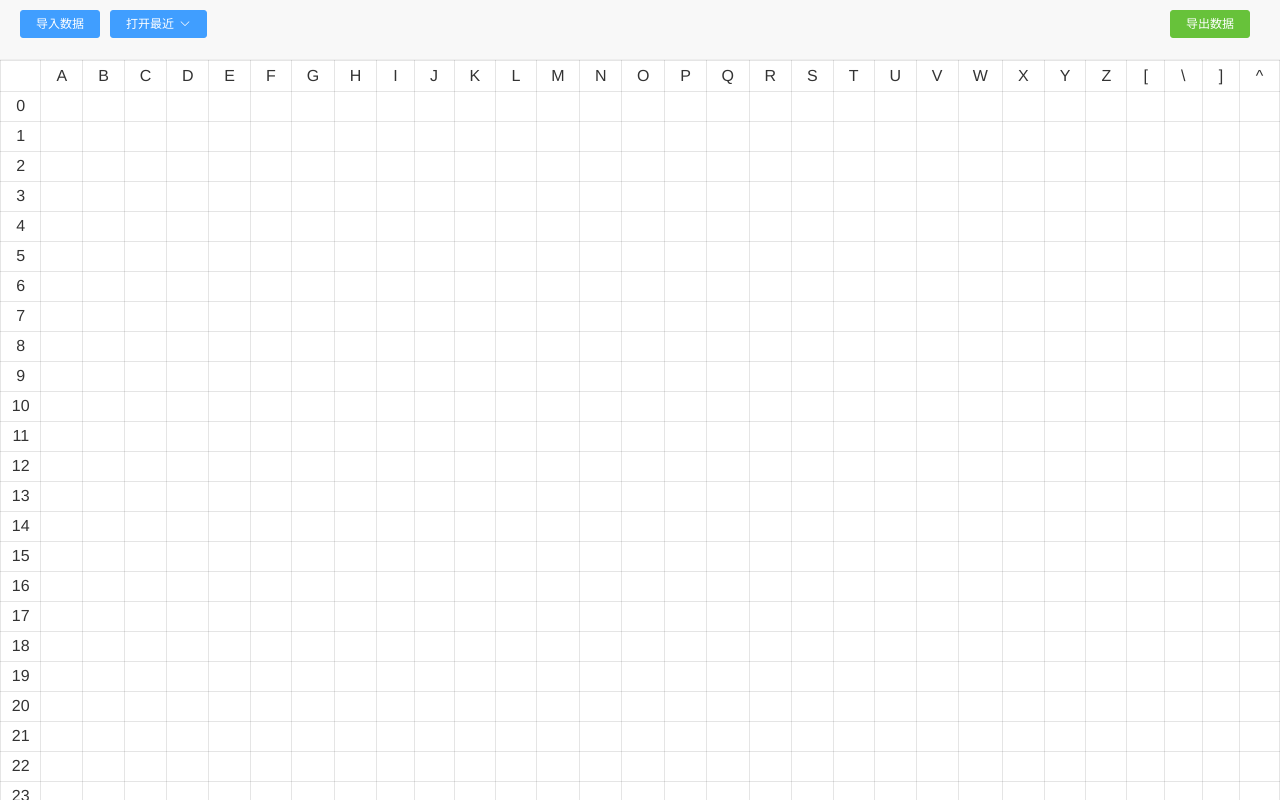
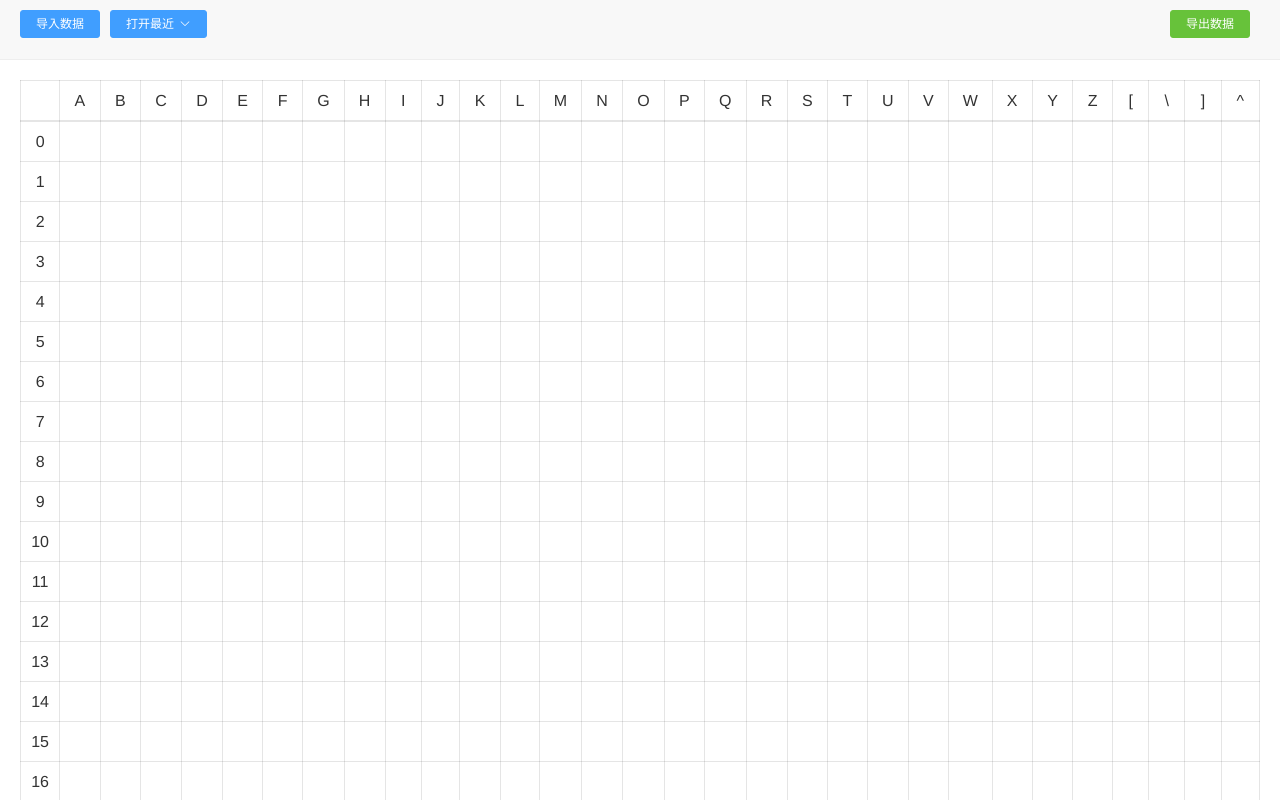
Before and after one commit to lxw15337674/xlsx, a Vue app: page /#/ in a window 1280 px wide. Shown: the top 800 px of the page. Built offline with nearby package versions, Linux system fonts and the light colour scheme.

Commit message:
拉伸调整

```diff
--- a/src/assets/stylus/variables.styl
+++ b/src/assets/stylus/variables.styl
@@ -8,9 +8,5 @@ transparentColor = rgba(0, 0, 0, 0)
 activeColor = #4FA0F1
 //通用灰色
 bgColor = #f8f8f8
-// 悬停灰色
-hoverGrayColor = #e9e9e9
-
-borderColor=#E0E0E0
-
-$borderStyle = 1px solid rgba(0,0,0,0.04)
+// 边框色
+borderColor = 1px solid rgba(0,0,0,0.04)
--- /dev/null
+++ b/src/utils/debounce.js
@@ -0,0 +1,14 @@
+export default function debounce(fn, wait = 50) {
+    // 缓存一个定时器id
+    let timer = null;
+    // 这里返回的函数时每次用户实际调用的防抖函数
+    // 如果已经设定过定时器了就清空上一次的定时器
+    // 开始一个定时器，延迟执行用户传入的方法
+    return function (...args) {
+        if (timer) clearTimeout(timer);
+        timer = setTimeout(() => {
+            //将实际的this和参数传入用户实际调用的函数
+            fn.apply(this, args);
+        }, wait);
+    };
+}
--- a/src/views/componets/board/board.js
+++ b/src/views/componets/board/board.js
@@ -1,3 +1,4 @@
+import debounce from 'src/utils/debounce'
 export default {
     data() {
         return {
@@ -35,7 +36,7 @@ export default {
 
     props: {
         data: {
-      default: function() {
+            default: function () {
                 let array = [];
                 for (let row = 0; row < 200; row++) {
                     array[row] = [];
@@ -51,7 +52,7 @@ export default {
         },
     },
     filters: {
-    charCode: function(index) {
+        charCode: function (index) {
             if (!index) {
                 return ' ';
             }
@@ -116,58 +117,58 @@ export default {
                 this.colsHeader.push({ width: '100' });
             });
         },
-    //TODO
-    // 待调整
         // 列拉伸
         colResizeStart(evt, index) {
             evt.preventDefault();
             let vue = this;
+            const Tableleft = vue.$refs.table.getBoundingClientRect().left
             let vertAxis = vue.$refs.vertAxis.style;
             vertAxis.display = '';
-      vertAxis.left = `${evt.pageX}px`;
+            vertAxis.left = `${evt.pageX - vue.$refs.table.getBoundingClientRect().left}px`;
             document.body.style.cursor = 'col-resize';
-      let HandleOnMouseMove = function(evt) {
-        evt.stopPropagation();
-        vertAxis.left = `${evt.pageX}px`;
+            let HandleOnMouseMove = function HandleOnMouseMove(evt) {
+                vertAxis.left = `${evt.pageX - Tableleft}px`;
+                console.log(vertAxis.left)
             };
-      let HandleOnMouseUp = function(evt) {
+            let HandleOnMouseUp = function (evt) {
                 vertAxis.display = 'none';
                 document.body.style.cursor = '';
                 let width =
-          vue.$refs.cols[index].getBoundingClientRect().width +
-          evt.pageX -
-          vue.store.startX;
+                    evt.pageX - vue.$refs.cols[index].getBoundingClientRect().left
                 vue.colsHeader[index].width = width;
-        document.removeEventListener('mousemove', HandleOnMouseMove);
-        document.removeEventListener('mouseup', HandleOnMouseUp);
+                window.removeEventListener('mousemove', HandleOnMouseMove);
+                window.removeEventListener('mouseup', HandleOnMouseUp);
             };
-      document.addEventListener('mouseup', HandleOnMouseUp);
-      document.addEventListener('mousemove', HandleOnMouseMove);
+            window.addEventListener('mouseup', HandleOnMouseUp);
+            // window.addEventListener('mousemove', debounce(HandleOnMouseMove, 1000));
+            window.addEventListener('mousemove', HandleOnMouseMove)
+
         },
         // 行拉伸
         rowResizeStart(evt, index) {
+            evt.preventDefault();
             let vue = this;
+            const TableTop = vue.$refs.table.getBoundingClientRect().top
+            let horiAxis = vue.$refs.horiAxis.style;
             vue.store.startY = evt.pageY;
-      vue.vertAxis.display = '';
-      vue.vertAxis.top = `${evt.pageY}px`;
-      let HandleOnMouseMove = function(evt) {
+            horiAxis.display = '';
+            horiAxis.top = `${evt.pageY - TableTop}px`;
+            let HandleOnMouseMove = function (evt) {
                 evt.stopPropagation();
-        vue.vertAxis.top = `${evt.pageY}px`;
+                horiAxis.top = `${evt.pageY - TableTop}px`;
                 document.body.style.cursor = 'ns-resize';
             };
-      let HandleOnMouseUp = function(evt) {
-        vue.vertAxis.display = 'none';
+            let HandleOnMouseUp = function (evt) {
+                horiAxis.display = 'none';
                 document.body.style.cursor = '';
                 let height =
-          vue.$refs.rows[index].getBoundingClientRect().height +
-          evt.pageY -
-          vue.store.startY;
+                    evt.pageY - vue.$refs.rows[index].getBoundingClientRect().top
                 vue.rowsHeader[index].height = `${height}px`;
-        document.removeEventListener('mousemove', HandleOnMouseMove);
-        document.removeEventListener('mouseup', HandleOnMouseUp);
+                window.removeEventListener('mousemove', HandleOnMouseMove);
+                window.removeEventListener('mouseup', HandleOnMouseUp);
             };
-      document.addEventListener('mouseup', HandleOnMouseUp);
-      document.addEventListener('mousemove', HandleOnMouseMove);
+            window.addEventListener('mouseup', HandleOnMouseUp);
+            window.addEventListener('mousemove', HandleOnMouseMove);
         },
     },
 };
--- a/src/views/componets/board/board.styl
+++ b/src/views/componets/board/board.styl
@@ -1,4 +1,5 @@
 .board
+    padding 20px
     .resizable-table
         position: relative
         table-layout:fixed;
@@ -15,11 +16,9 @@
 
         .row-header, .col-header
             background: bgColor
-        tr th
-            border-bottom 0
         th, td
             border: 1px solid rgba(0, 0, 0, 0.1);
-            height: 30px;
+            height: 40px;
             vertical-align: middle;
             text-align: center;
             position relative
@@ -48,18 +47,19 @@
             height: 12px
             resizable-content(ns-resize)
         axis()
-            position: absolute;
+            position: absolute
             left: 0;
             top: 0;
-            bottom: 0;
             z-index: 10;
-
+        // 水平线
         .horiAxis
             axis()
-            border-left: 2px dashed activeColor;
+            width:100%
+            border-top: 2px dashed activeColor;
+        //垂直线
         .vertAxis
-            width:100%
-            border-top:2px dashed activeColor;
+            height 100%
+            border-left:2px dashed activeColor;
             axis()
         .cell
             height 100%
--- a/src/views/componets/board/board.vue
+++ b/src/views/componets/board/board.vue
@@ -1,8 +1,8 @@
 <template>
   <div class="board">
     <table ref="table" class="resizable-table">
-      <div ref="horiAxis" class="horiAxis" id="horiAxis" style="display: none"></div>
-      <div ref="vertAxis" class="vertAxis" id="vertAxis" style="display: none"></div>
+      <div ref="horiAxis" class="horiAxis" id="horiAxis"></div>
+      <div ref="vertAxis" class="vertAxis" id="vertAxis"></div>
       <div style="display:flex">
         <textarea
           @blur="handleCellInputBlur()"
```
Lines whose indentation alone changed are shown as unchanged.
